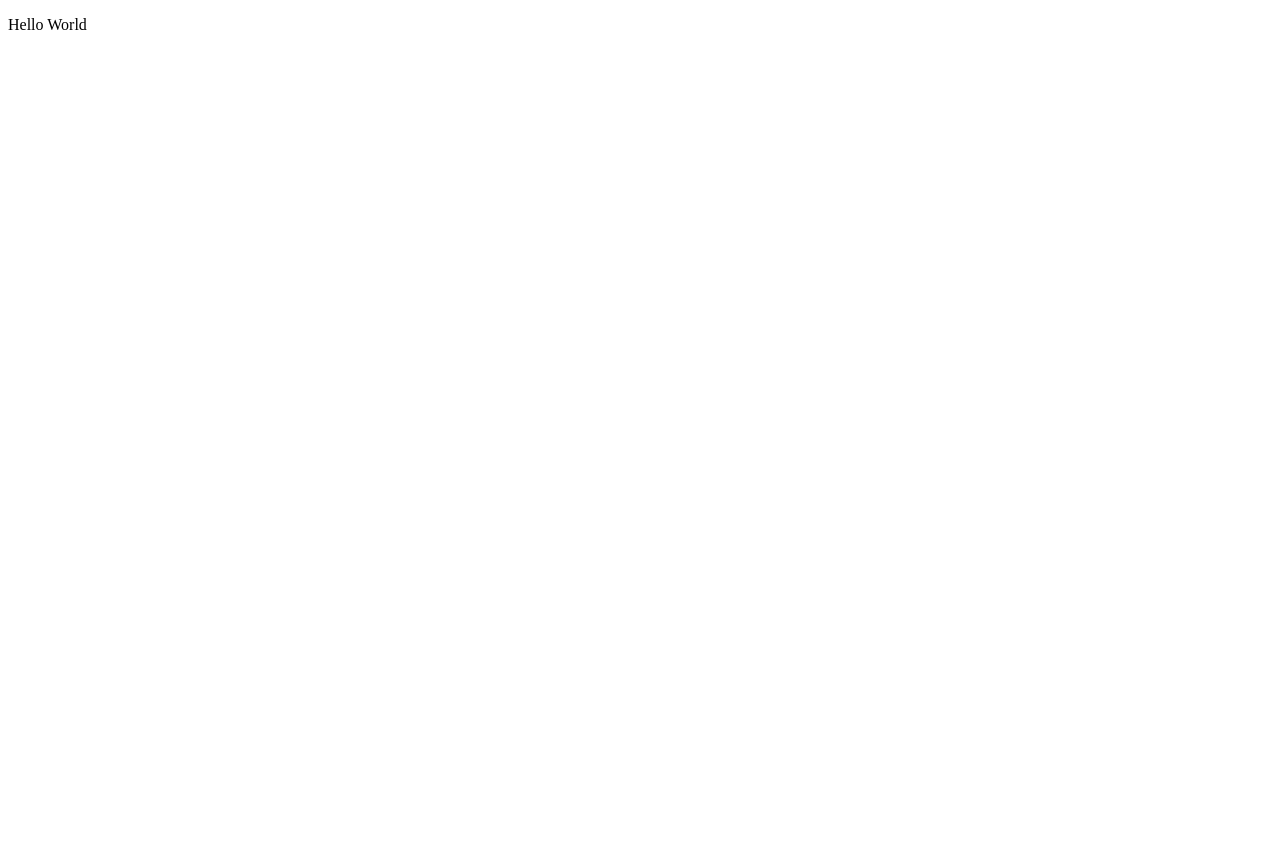
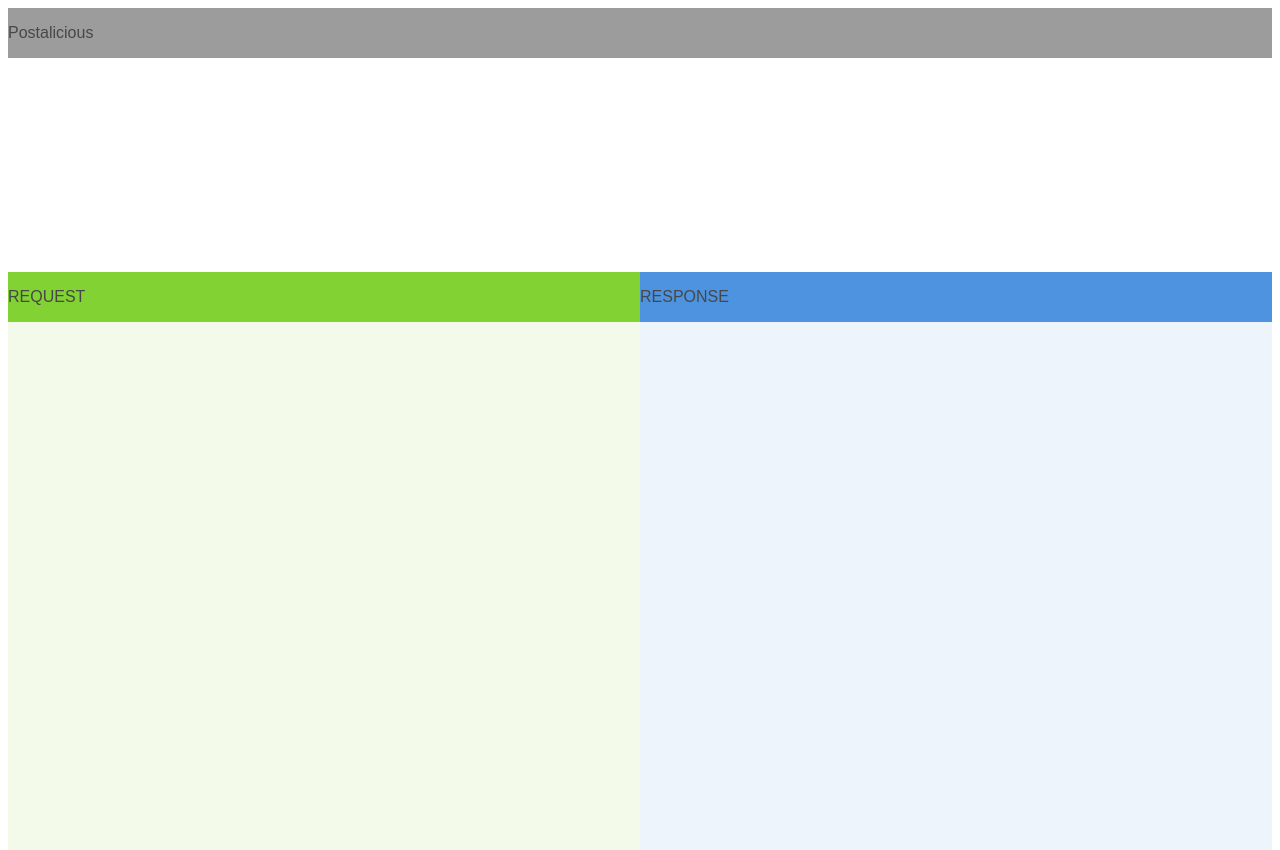
Before and after one commit to Moniarchy/postalicious, a website: page postalicious/index.html in a window 1280 px wide. Before the commit the page ends 800 px from the top, so only its background shows below. Drawn offline with Linux system fonts and the light colour scheme.

Commit message:
adds form section, request section, and response section with styling

```diff
--- a/postalicious/index.html
+++ b/postalicious/index.html
@@ -8,7 +8,22 @@
   <link rel="stylesheet" href="./styles.css">
 </head>
 <body>
-  <p>Hello World</p>
+  <div class="container">
+    <div class="form-section">
+      <div class="form-header"><span>Postalicious</span></div>
+      <div class="form-body"></div>
+    </div>
+    <div class="request-response-output"><!--
+    --><div class="request-section"><!--
+      --><div class="request-header"><span>REQUEST</span></div><!--
+      --><div class="request-body"></div><!--
+    --></div><!--
+    --><div class="response-section"><!--
+      --><div class="response-header"><span>RESPONSE</span></div><!--
+      --><div class="response-body"></div><!--
+    --></div><!--
+  --></div>
+  </div>
   <script src="./main.js"></script>
 </body>
 </html>
--- a/postalicious/styles.css
+++ b/postalicious/styles.css
@@ -0,0 +1,64 @@
+html, body {
+  height: 100%
+}
+
+body {
+  font-family: sans-serif;
+}
+
+.container {
+  height: 100%
+}
+
+.form-section {
+  height: 33%;
+  min-height: 180px;
+}
+
+.request-response-output {
+  box-sizing: border-box;
+  height: 66%;
+}
+.request-section,
+.response-section {
+  display: inline-block;
+  height: 100%;
+  width: 50%;
+}
+
+.form-header,
+.request-header,
+.response-header {
+  color: #474747;
+  height: 50px;
+  line-height: 50px;
+}
+
+.form-header {
+  background-color: #9c9c9c;
+}
+
+.request-header {
+  background-color: #81d232;
+}
+
+.response-header {
+  background-color: #4d93e0;
+}
+
+.request-body,
+.response-body {
+  height: 100%;
+}
+
+.form-body {
+  background-color: #f9f9f9;
+}
+
+.request-body {
+  background-color: #f3fae9;
+}
+
+.response-body {
+  background-color: #edf4fc;
+}
```
Also changed, not shown: README.md.
